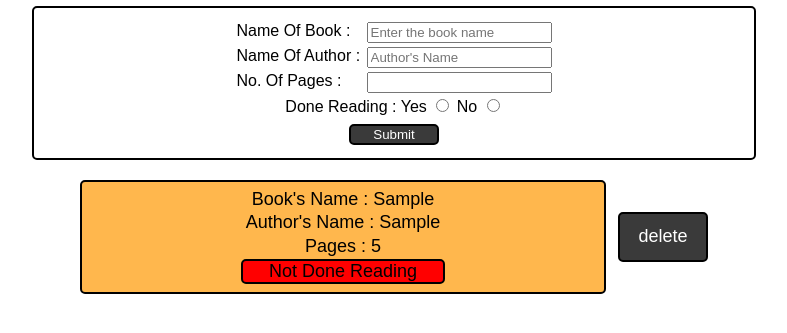
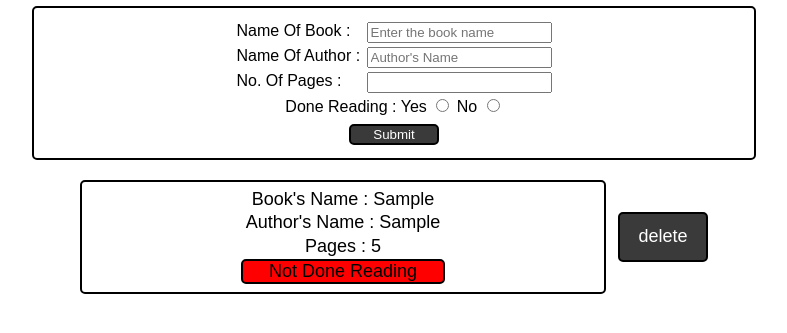
Before and after one commit to rithikjakhmola/library, a plain HTML site: page index.html in a window 1280 px wide. Both pictures are taken after typing "Sample", "Sample", "5" into the empty fields and a click on the button "Submit". Shown: the part 93-426 px from the top of the page, without its empty margins (246-1033 px from the left). Drawn offline with Linux system fonts and the light colour scheme.

Commit message:
changed the color of unread book

```diff
--- a/styles.css
+++ b/styles.css
@@ -57,7 +57,7 @@ button {
     height: 100px ;
 }
 .unreadBook {
-    background-color:#FFB74D ;
+    background-color: white ;
     color :black ;
 }
 .largestContainer{
```
